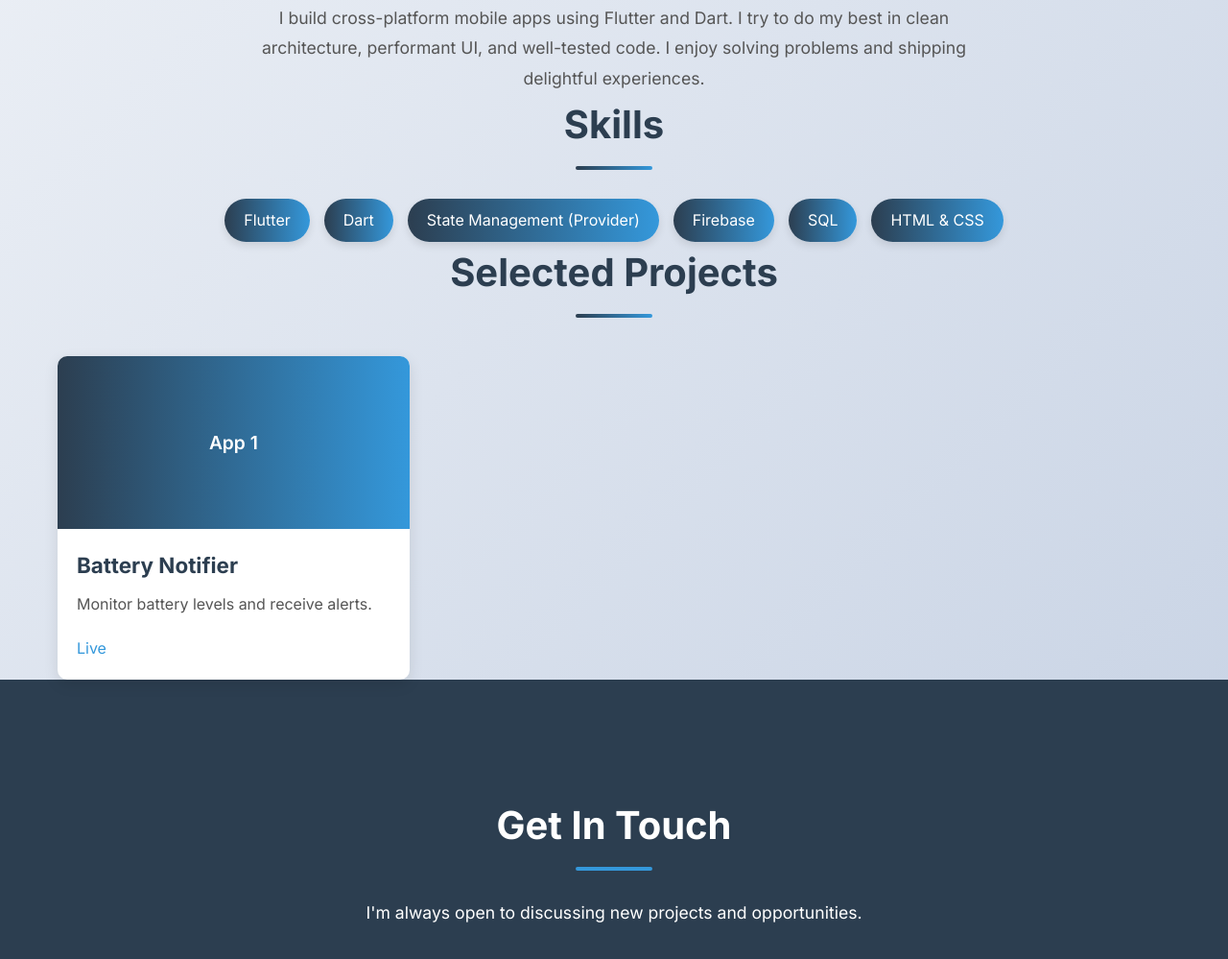
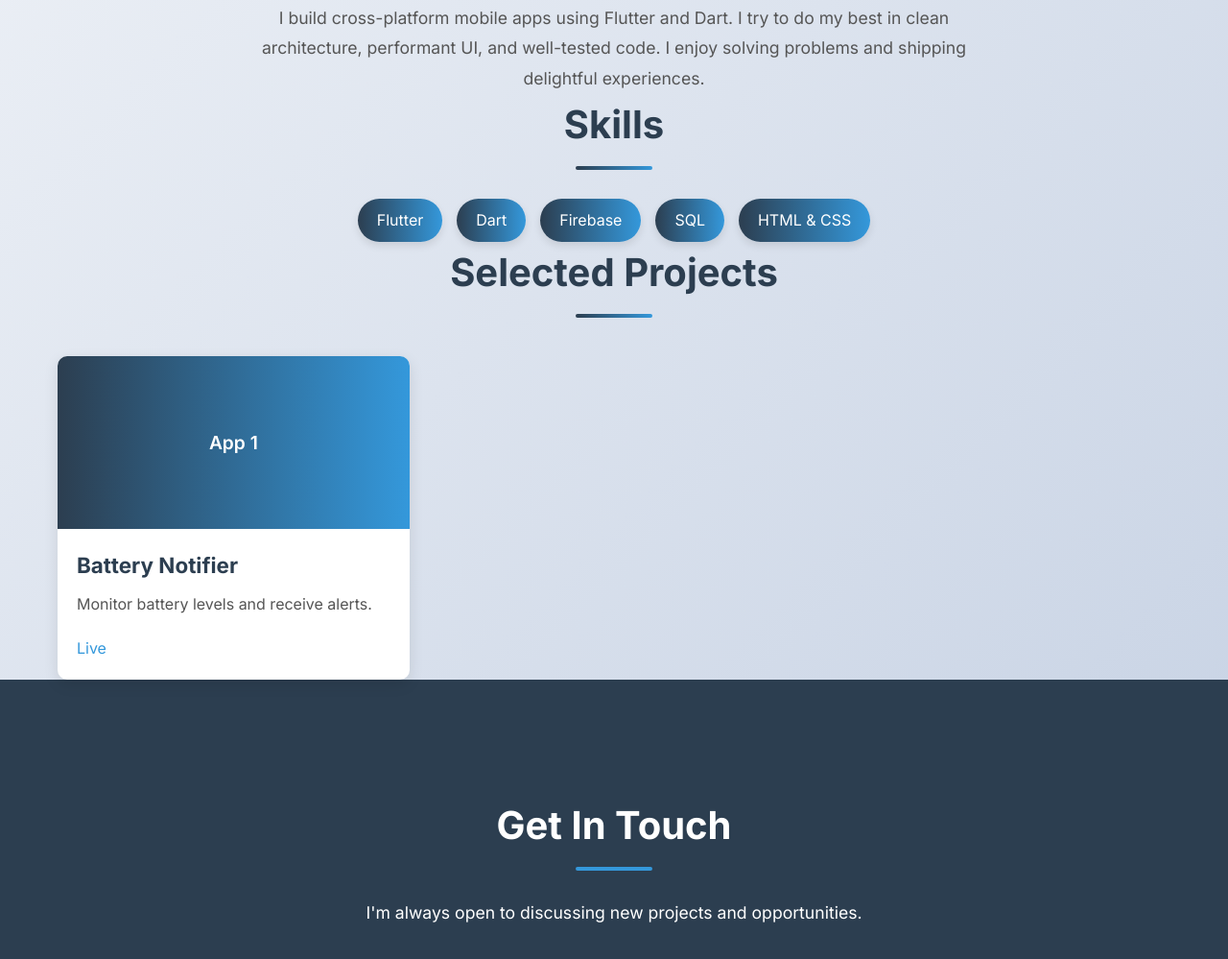
Before and after one commit to devloVinci/my_portfolio, a plain HTML site: page index.html in a window 1280 px wide. Shown: the part 740-1739 px from the top of the page at 96% size. Drawn offline with Linux system fonts and the light colour scheme.

Commit message:
Update index.html

```diff
--- a/index.html
+++ b/index.html
@@ -498,7 +498,6 @@
         <div class="skill-list">
           <div class="skill">Flutter</div>
           <div class="skill">Dart</div>
-          <div class="skill">State Management (Provider)</div>
           <div class="skill">Firebase</div>
           <div class="skill">SQL</div>
           <div class="skill">HTML & CSS</div>
```
